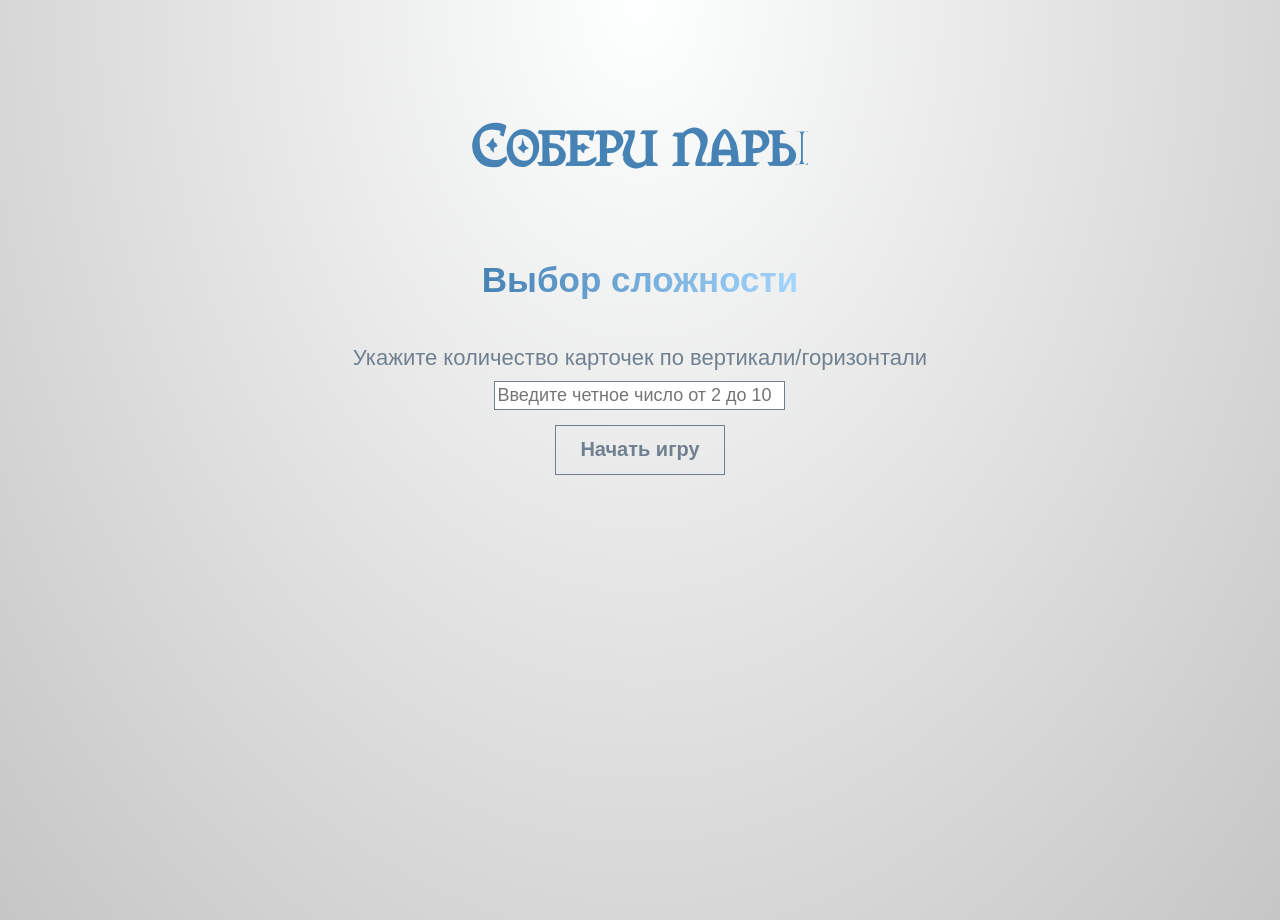
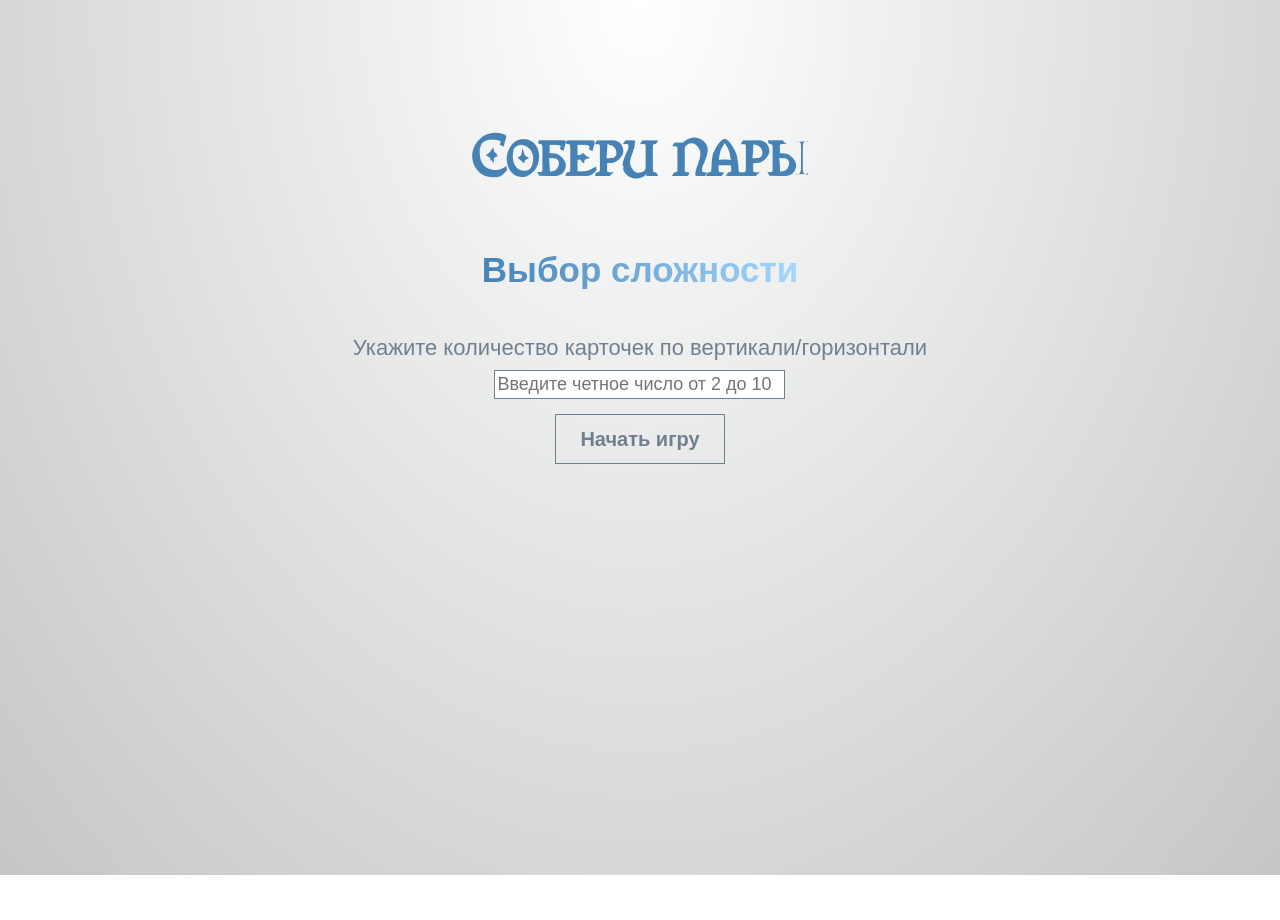
Before and after one commit to PolinaShchepochkina/memory-game, a website with bundled scripts: page index.html in a window 1280 px wide. After the commit the page ends 875 px from the top, so only its background shows below. Built offline with nearby package versions, Linux system fonts and the light colour scheme.

Commit message:
changed margins

```diff
--- a/css/index.css
+++ b/css/index.css
@@ -6,11 +6,7 @@
     background: radial-gradient(at top, #FEFFFF, #c6c6c6);
     max-width: 1920px;
     height: fit-content;
-    margin: 0 20px 120px;
-}
-
-.header {
-    height: 30vh;
+    margin: 120px 20px 120px;
 }
 
 .header__title {
@@ -18,7 +14,6 @@
     font-weight: 700;
     font-size: 65px;
     margin: 0;
-    padding-top: 110px;
     color: steelblue;
 }
 
@@ -35,11 +30,12 @@
     align-items: center;
     font-family: Arial, Helvetica, sans-serif;
     text-align: center;
+    margin: 55px 0 0;
 }
 
 .game__title {
     font-size: 35px;
-    margin: 20px 0 45px;
+    margin: 0 0 45px;
     background-image: linear-gradient(90deg, steelblue, rgb(164, 214, 254));
     -webkit-background-clip: text;
     -webkit-text-fill-color: transparent;
```
